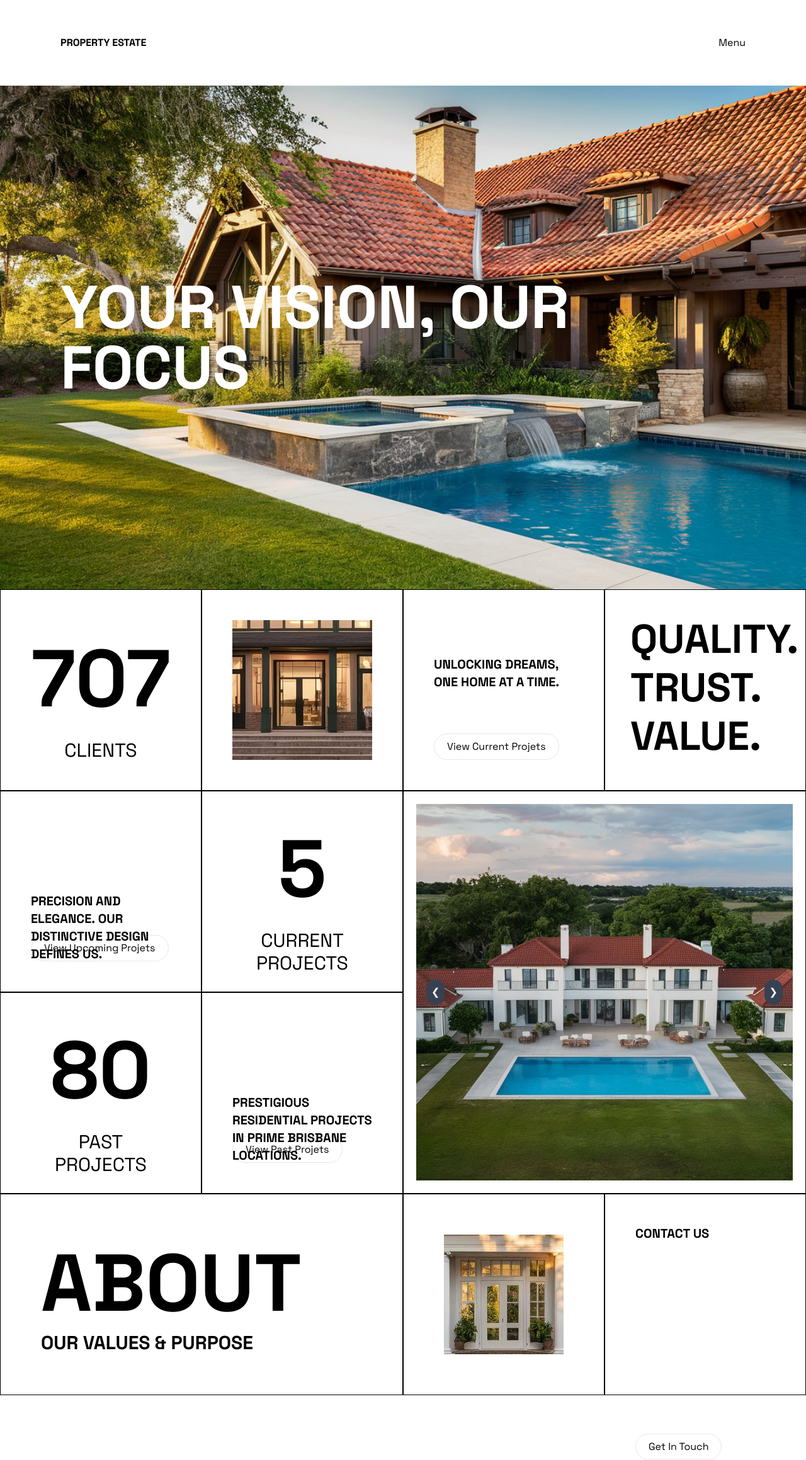
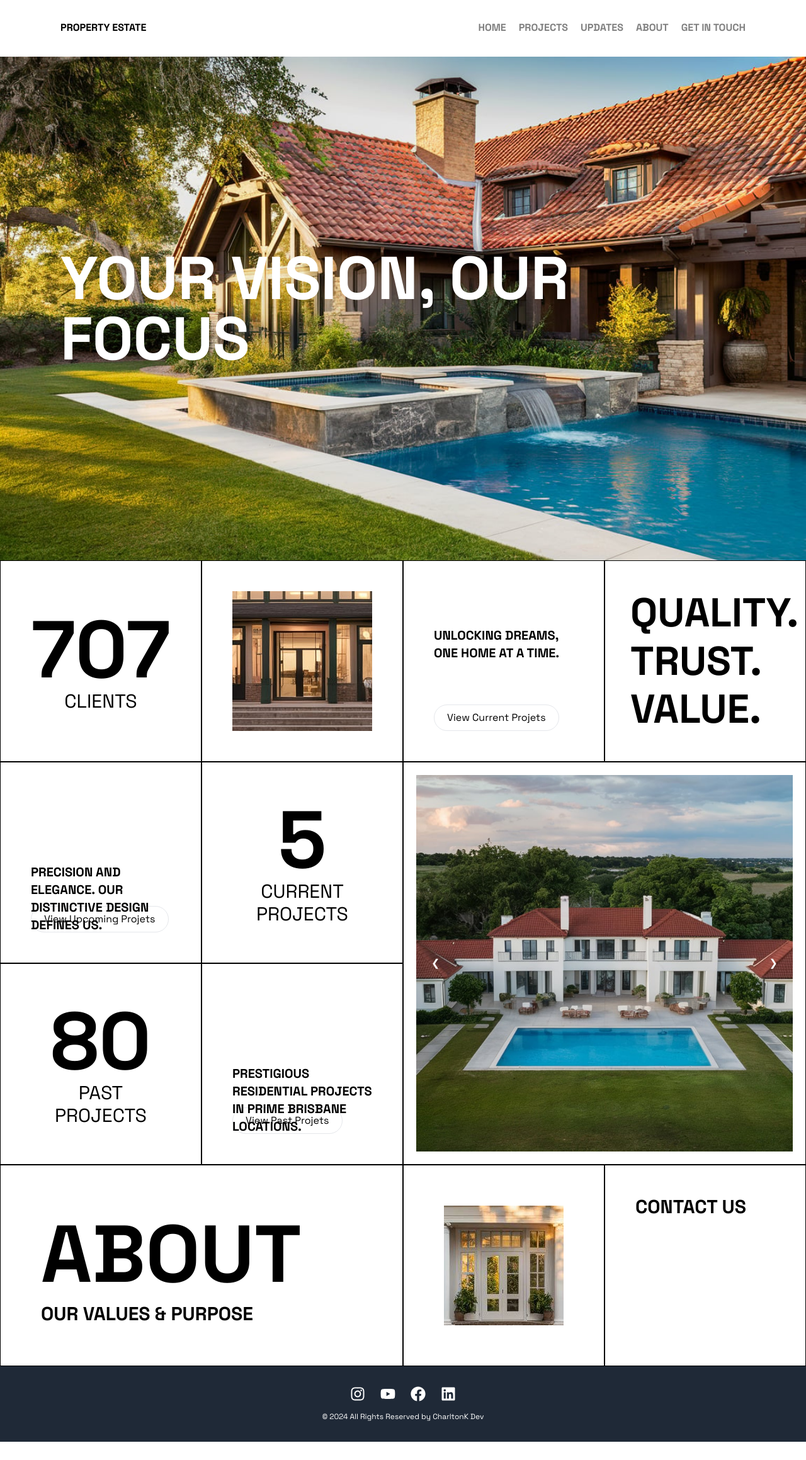
Before and after one commit to charltonkdev/property-website, a Next.js app: page / in a window 1280 px wide. Shown: the top 2319 px of the page at 63% size. After the commit the page ends 2290 px from the top, so only its background shows below. Built offline with nearby package versions, Linux system fonts and the light colour scheme.

Commit message:
finish up homepage

```diff
--- a/package.json
+++ b/package.json
@@ -12,7 +12,8 @@
     "framer-motion": "^11.2.12",
     "next": "14.2.4",
     "react": "^18",
-    "react-dom": "^18"
+    "react-dom": "^18",
+    "react-icons": "^5.2.1"
   },
   "devDependencies": {
     "@types/node": "^20",
--- a/src/app/layout.tsx
+++ b/src/app/layout.tsx
@@ -1,6 +1,8 @@
 import type { Metadata } from "next";
 import { Space_Grotesk } from "next/font/google";
 import "./globals.css";
+import { Header } from "@/components/Header";
+import Footer from "@/components/Footer";
 
 const spaceGrotest = Space_Grotesk({ subsets: ["latin"] });
 
@@ -16,7 +18,11 @@ export default function RootLayout({
 }>) {
   return (
     <html lang="en">
-      <body className={spaceGrotest.className}>{children}</body>
+      <body className={`${spaceGrotest.className}`}>
+        <Header />
+        {children}
+        <Footer />
+      </body>
     </html>
   );
 }
--- a/src/app/page.tsx
+++ b/src/app/page.tsx
@@ -1,11 +1,9 @@
-import { Header } from "@/components/Header";
-import { Hero } from "@/components/Hero";
-import { InfoGrid } from "@/components/InfoGrid";
+import { Hero } from "@/components/Home/Hero";
+import { InfoGrid } from "@/components/Home/InfoGrid";
 
 export default function Home() {
   return (
     <main className="flex min-h-screen flex-col items-center justify-between relative">
-      <Header />
       <Hero />
       <InfoGrid />
     </main>
--- /dev/null
+++ b/src/app/projects/page.tsx
@@ -0,0 +1,8 @@
+export default function Projects() {
+    return (
+        <main className="flex min-h-screen flex-col items-center justify-between relative">
+            <h1>Projects</h1>
+        </main>
+      );
+
+}
--- /dev/null
+++ b/src/components/Footer.tsx
@@ -0,0 +1,28 @@
+import React from 'react'
+import { FaInstagram, FaYoutube, FaFacebook, FaLinkedin } from 'react-icons/fa'
+
+export const Footer = () => {
+  return (
+    <footer className="bg-gray-800 text-white py-8 relative w-full b-0 z-50">
+      <div className="container mx-auto text-center">
+        <div className="flex justify-center space-x-6 mb-4">
+          <a href="https://www.instagram.com" target="_blank" rel="noopener noreferrer" aria-label="Instagram">
+            <FaInstagram className="h-6 w-6" />
+          </a>
+          <a href="https://www.youtube.com" target="_blank" rel="noopener noreferrer" aria-label="YouTube">
+            <FaYoutube className="h-6 w-6" />
+          </a>
+          <a href="https://www.facebook.com" target="_blank" rel="noopener noreferrer" aria-label="Facebook">
+            <FaFacebook className="h-6 w-6" />
+          </a>
+          <a href="https://www.linkedin.com" target="_blank" rel="noopener noreferrer" aria-label="LinkedIn">
+            <FaLinkedin className="h-6 w-6" />
+          </a>
+        </div>
+        <p className='text-xs'>© 2024 All Rights Reserved by CharltonK Dev</p>
+      </div>
+    </footer>
+  )
+}
+
+export default Footer
--- a/src/components/Header.tsx
+++ b/src/components/Header.tsx
@@ -1,13 +1,18 @@
-import React from 'react'
+import React from 'react';
+import styles from './styles.module.css';
 
 export const Header = () => {
   return (
-    <div className="flex w-full px-24 py-14 relative justify-between">
+    <div className="flex w-full px-3 lg:px-24 py-8 relative justify-between">
         <div className="flex">
             <a href="/" className="font-bold uppercase">Property Estate</a>
         </div>
-        <div className="block">
-            <p>Menu</p>
+        <div className={`${styles.navigation} flex gap-5 justify-center`}>
+            <a href="/">Home</a>
+            <a href="/projects">Projects</a>
+            <a href="#updates">Updates</a>
+            <a href="#about">About</a>
+            <a href="#get-in-touch">Get In Touch</a>
         </div>
     </div>
   )
--- a/src/components/InfoGrid.tsx
+++ b/src/components/Home/InfoGrid.tsx
@@ -1,14 +1,14 @@
 import React from 'react';
-import ImageSlider from './ui/ImageSlider';
+import ImageSlider from '../ui/ImageSlider';
 import Image from 'next/image';
 
 export const InfoGrid = () => {
     return (
         <div className="w-full flex flex-col lg:grid lg:grid-flow-row-dense lg:grid-cols-4">
             {/*first row grid*/}
-            <div className="relative flex flex-col border justify-center items-center p-12 border-black h-[calc(50vw)] lg:h-[calc(25vw)] hover:bg-lime-100 group">
+            <div className="relative flex flex-col border justify-center items-center p-12 border-black h-[calc(100vw)] lg:h-[calc(25vw)] hover:bg-lime-100 group">
                 <div className="scale-100 group-hover:scale-0 group-hover:opacity-0 duration-500">
-                    <h3 className="font-bold text-[10vw] text-center">
+                    <h3 className="font-bold text-9xl md:text-[10vw] text-center">
                         707
                     </h3>
                     <p className="text-3xl text-center uppercase">
@@ -19,23 +19,23 @@ export const InfoGrid = () => {
                     Lorem ipsum dolor sit amet, consectetur adipiscing elit. Vestibulum volutpat, enim ac luctus aliquam, purus eros gravida dui, et hendrerit eros leo et orci.
                 </span>
             </div>
-            <div className="relative flex flex-col border justify-center items-center p-12 border-black h-[calc(50vw)] lg:h-[calc(25vw)] hover:p-2 duration-500 group">
-                <div className="w-full bg-[url(/property01.jpg)] bg-no-repeat bg-center h-[calc(50vw)] lg:h-[calc(25vw)] bg-full" />
+            <div className="relative flex flex-col border justify-center items-center p-12 border-black h-[calc(100vw)] lg:h-[calc(25vw)] hover:p-2 duration-500 group">
+                <div className="w-full bg-[url(/property01.jpg)] bg-no-repeat bg-center h-[calc(100vw)] lg:h-[calc(25vw)] bg-full" />
             </div>
-            <div className="relative flex flex-col border justify-between p-12 border-black h-[calc(50vw)] lg:h-[calc(25vw)] group">
+            <div className="relative flex flex-col border justify-between p-12 border-black h-[calc(100vw)] lg:h-[calc(25vw)] group">
                 <h3 className="uppercase font-bold text-xl translate-y-full group-hover:translate-y-0 duration-500">
-                    Unlocking Dreams,<br/>One Home at a Time.
+                    Unlocking Dreams,<br />One Home at a Time.
                 </h3>
-                <div className="h-[calc(25vw)] my-5 overflow-hidden">
+                <div className="h-[calc(50vw)] md:h-[calc(25vw)] my-5 overflow-hidden">
                     <Image alt="project" src="/project01.jpg" width={500} height={300}
-                    className='translate-y-full scale-0 group-hover:translate-y-0 group-hover:scale-100 duration-500' />
+                        className='translate-y-full scale-0 group-hover:translate-y-0 group-hover:scale-100 duration-500' />
                 </div>
                 <a href="#projects" className="w-fit px-5 py-2 border rounded-full hover">
                     View Current Projets
                 </a>
             </div>
-            <div className="relative flex flex-col justify-center border p-10 hover:p-2 duration-500 border-black h-[calc(50vw)] lg:h-[calc(25vw)] group overflow-hidden">
-                <h3 className="uppercase font-bold text-5xl md:text-[5vw] h-full leading-[1.2em] duration-500 group-hover:bg-lime-800 group-hover:p-10 group-hover:text-white">
+            <div className="relative flex flex-col justify-center border p-10 hover:p-2 duration-500 border-black h-[calc(100vw)] lg:h-[calc(25vw)] group overflow-hidden">
+                <h3 className="uppercase font-bold text-8xl md:text-[5vw] h-full flex flex-col justify-center leading-[1.2em] duration-500 group-hover:bg-lime-800 group-hover:p-10 group-hover:text-white">
                     Quality.<br />
                     Trust.<br />
                     Value.
@@ -43,21 +43,21 @@ export const InfoGrid = () => {
             </div>
 
             {/*second row grid*/}
-            <div className="relative flex flex-col border justify-between p-12 border-black h-[calc(50vw)] lg:h-[calc(25vw)] group">
+            <div className="relative flex flex-col border justify-between p-12 border-black h-[calc(100vw)] lg:h-[calc(25vw)] group">
                 <h3 className="uppercase font-bold text-xl translate-y-full group-hover:translate-y-0 duration-500">
                     PRECISION AND ELEGANCE. OUR DISTINCTIVE DESIGN DEFINES US.
                 </h3>
-                <div className="h-[calc(25vw)] my-5 overflow-hidden">
+                <div className="h-[calc(50vw)] md:h-[calc(25vw)] my-5 overflow-hidden">
                     <Image alt="project" src="/project02.jpg" width={500} height={300}
-                    className='translate-y-full scale-0 group-hover:translate-y-0 group-hover:scale-100 duration-500' />
+                        className='translate-y-full scale-0 group-hover:translate-y-0 group-hover:scale-100 duration-500' />
                 </div>
                 <a href="#projects" className="w-fit px-5 py-2 border rounded-full hover">
                     View Upcoming Projets
                 </a>
             </div>
-            <div className="relative flex flex-col border justify-center items-center p-12 border-black h-[calc(50vw)] lg:h-[calc(25vw)] hover:bg-lime-100 group">
+            <div className="relative flex flex-col border justify-center items-center p-12 border-black h-[calc(100vw)] lg:h-[calc(25vw)] hover:bg-lime-100 group">
                 <div className="scale-100 group-hover:scale-0 group-hover:opacity-0 duration-500">
-                    <h3 className="font-bold text-[10vw] text-center">
+                    <h3 className="font-bold text-9xl md:text-[10vw] text-center">
                         5
                     </h3>
                     <p className="text-3xl text-center uppercase">
@@ -73,9 +73,9 @@ export const InfoGrid = () => {
             </div>
 
             {/*third row grid*/}
-            <div className="relative flex flex-col border justify-center items-center p-12 border-black h-[calc(50vw)] lg:h-[calc(25vw)] hover:bg-lime-100 group">
+            <div className="relative flex flex-col border justify-center items-center p-12 border-black h-[calc(100vw)] lg:h-[calc(25vw)] hover:bg-lime-100 group">
                 <div className="scale-100 group-hover:scale-0 group-hover:opacity-0 duration-500">
-                    <h3 className="font-bold text-[10vw] text-center">
+                    <h3 className="font-bold text-9xl md:text-[10vw] text-center">
                         80
                     </h3>
                     <p className="text-3xl text-center uppercase">
@@ -86,13 +86,13 @@ export const InfoGrid = () => {
                     Lorem ipsum dolor sit amet, consectetur adipiscing elit. Vestibulum volutpat, enim ac luctus aliquam, purus eros gravida dui, et hendrerit eros leo et orci.
                 </span>
             </div>
-            <div className="relative flex flex-col border justify-between p-12 border-black h-[calc(50vw)] lg:h-[calc(25vw)]  group">
+            <div className="relative flex flex-col border justify-between p-12 border-black h-[calc(100vw)] lg:h-[calc(25vw)]  group">
                 <h3 className="uppercase font-bold text-xl translate-y-full group-hover:translate-y-0 duration-500">
                     PRESTIGIOUS RESIDENTIAL PROJECTS IN PRIME BRISBANE LOCATIONS.
                 </h3>
-                <div className="h-[calc(25vw)] my-5 overflow-hidden">
+                <div className="h-[calc(50vw)] md:h-[calc(25vw)] my-5 overflow-hidden">
                     <Image alt="project" src="/project03.jpg" width={500} height={300}
-                    className='translate-y-full scale-0 group-hover:translate-y-0 group-hover:scale-100 duration-500' />
+                        className='translate-y-full scale-0 group-hover:translate-y-0 group-hover:scale-100 duration-500' />
                 </div>
                 <a href="#projects" className="w-fit px-5 py-2 border rounded-full hover">
                     View Past Projets
@@ -101,21 +101,21 @@ export const InfoGrid = () => {
 
             {/*fourth row grid*/}
             <div className="flex flex-col border col-span-2 justify-end p-16 border-black h-[calc(50vw)] lg:h-[calc(25vw)] hover:bg-sky-800 duration-500 hover:text-white">
-                <h3 className="uppercase font-bold text-3xl md:text-[10vw] leading-[1.2em]">
+                <h3 className="uppercase font-bold text-8xl md:text-[10vw] leading-[1.2em]">
                     About
                 </h3>
                 <p className="text-3xl font-bold uppercase">
                     Our Values & Purpose
                 </p>
             </div>
-            <div className="relative flex flex-col border justify-center items-center p-16 border-black h-[calc(50vw)] lg:h-[calc(25vw)] hover:p-2 duration-500 group">
+            <div className="relative flex flex-col border justify-center items-center p-16 border-black h-[calc(100vw)] lg:h-[calc(25vw)] hover:p-2 duration-500 group">
                 <div className="w-full bg-[url(/property02.jpg)] bg-no-repeat bg-center h-full bg-full" />
             </div>
             <div className="relative flex flex-col border p-12 border-black h-[calc(100vw)] lg:h-[calc(25vw)]  group">
-                <h3 className="uppercase font-bold text-xl">
+                <h3 className="uppercase font-bold text-3xl">
                     CONTACT US
                 </h3>
-                <div className="flex flex-col text-xl md:text-2xl group-hover:opacity-100 opacity-0 duration-300 flex-grow py-6">
+                <div className="flex flex-col text-xl md:text-2xl group-hover:opacity-100 md:opacity-0 duration-300 flex-grow py-6">
                     <>
                         <span className='font-bold'>
                             Address:
--- /dev/null
+++ b/src/components/styles.module.css
@@ -0,0 +1,31 @@
+.navigation a {
+  font-weight: bold;
+  overflow: hidden;
+  color: gray;
+  transition: 0.2s ease-in-out;
+  text-transform: uppercase;
+}
+.navigation a:hover {
+  color: #2d2d2d;
+}
+.navigation a:after {
+  content: "";
+  display: block;
+  width: 100%;
+  height: 2px;
+  background: #000;
+  position: relative;
+  transform: translateX(-100%);
+  transition: 0.3s ease-in-out;
+  opacity: 0;
+}
+.navigation a:hover::after {
+  transform: translateX(0);
+  opacity: 1;
+}
+
+@media (max-width: 1024px){
+    .navigation {
+        display: none;
+    }
+}
--- a/src/components/ui/ImageSlider.tsx
+++ b/src/components/ui/ImageSlider.tsx
@@ -43,13 +43,13 @@ const ImageSlider = () => {
       </div>
       <button
         onClick={prevSlide}
-        className="absolute left-4 top-1/2 transform -translate-y-1/2 p-2 bg-gray-700 text-white rounded-full"
+        className="absolute left-4 top-1/2 transform -translate-y-1/2 p-2 text-white"
       >
         &#10094;
       </button>
       <button
         onClick={nextSlide}
-        className="absolute right-4 top-1/2 transform -translate-y-1/2 p-2 bg-gray-700 text-white rounded-full"
+        className="absolute right-4 top-1/2 transform -translate-y-1/2 p-2 text-white"
       >
         &#10095;
       </button>
```
Also changed, not shown: src/components/Home/Hero.tsx (renamed from src/components/Hero.tsx), 1 other file (tests, documents, lock files or other folders).
